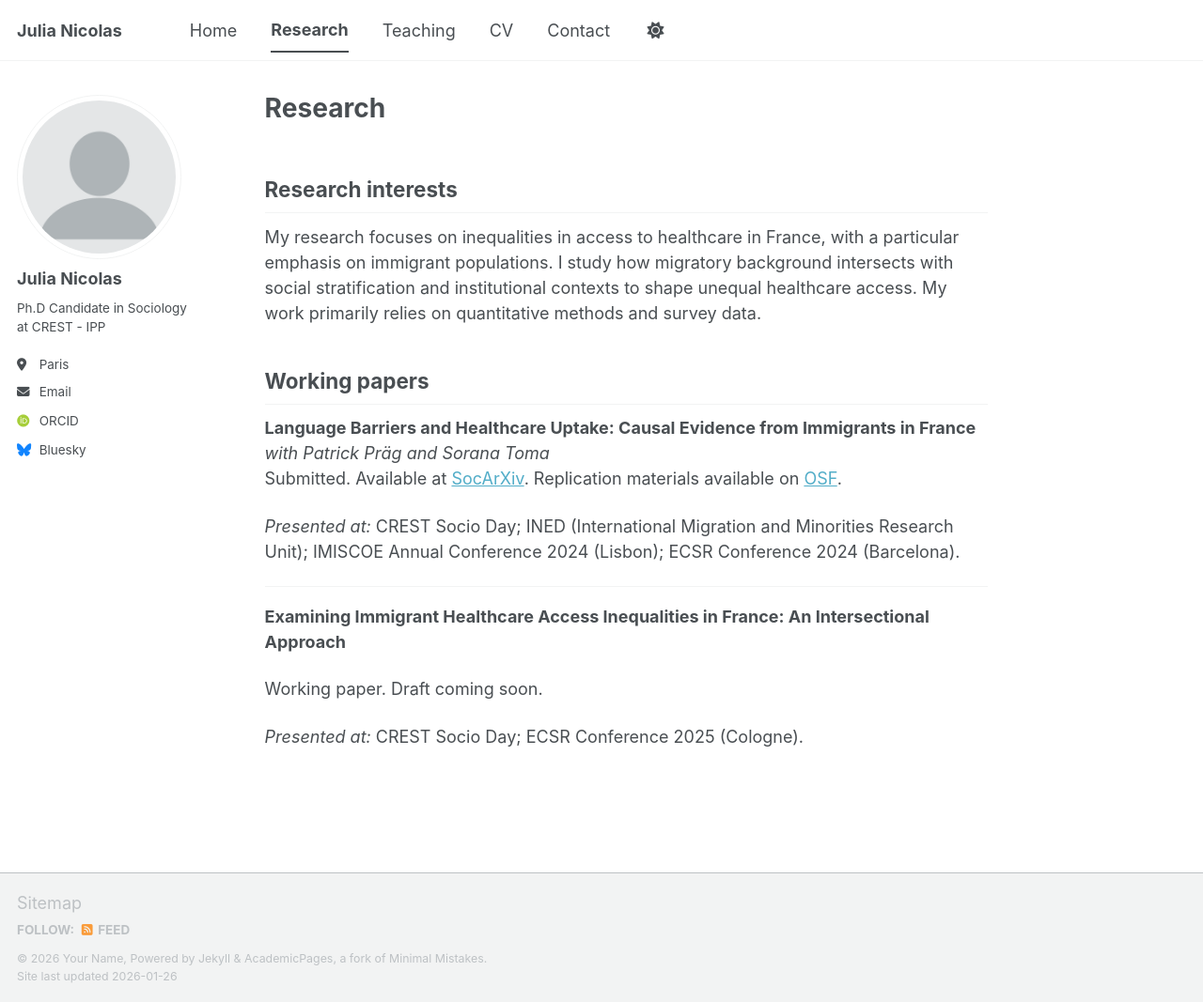
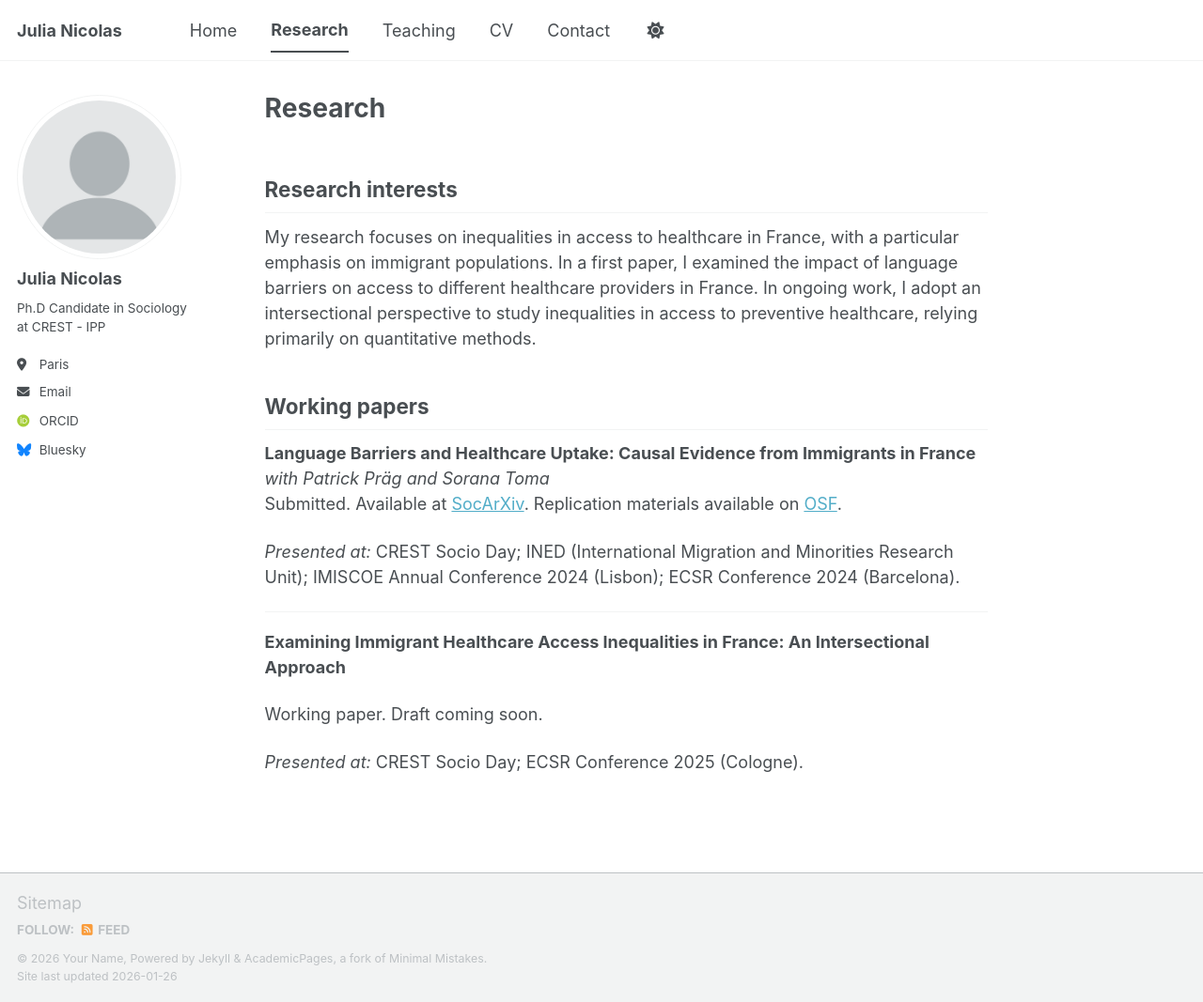
Before and after one commit to Julia-Nicolas/julia-nicolas.github.io, a Jekyll site: the page built from _pages/research.md, in a window 1280 px wide and 1067 px high. Shown: the whole window at 94% size. Built offline with Jekyll 4.4.1, drawn with Linux system fonts in a browser that asks for light colours; some web fonts are replaced; a script bundle is joined from its source files by our own code; library files that are not in the unit come from our copies.

Commit message:
Update research.md

```diff
--- a/_pages/research.md
+++ b/_pages/research.md
@@ -6,7 +6,8 @@ author_profile: true
 
 ## Research interests
 
-My research focuses on inequalities in access to healthcare in France, with a particular emphasis on immigrant populations. I study how migratory background intersects with social stratification and institutional contexts to shape unequal healthcare access. My work primarily relies on quantitative methods and survey data.
+My research focuses on inequalities in access to healthcare in France, with a particular emphasis on immigrant populations. In a first paper, I examined the impact of language barriers on access to different healthcare providers in France. In ongoing work, I adopt an intersectional perspective to study inequalities in access to preventive healthcare, relying primarily on quantitative methods.
+
 
 ## Working papers
 
```
